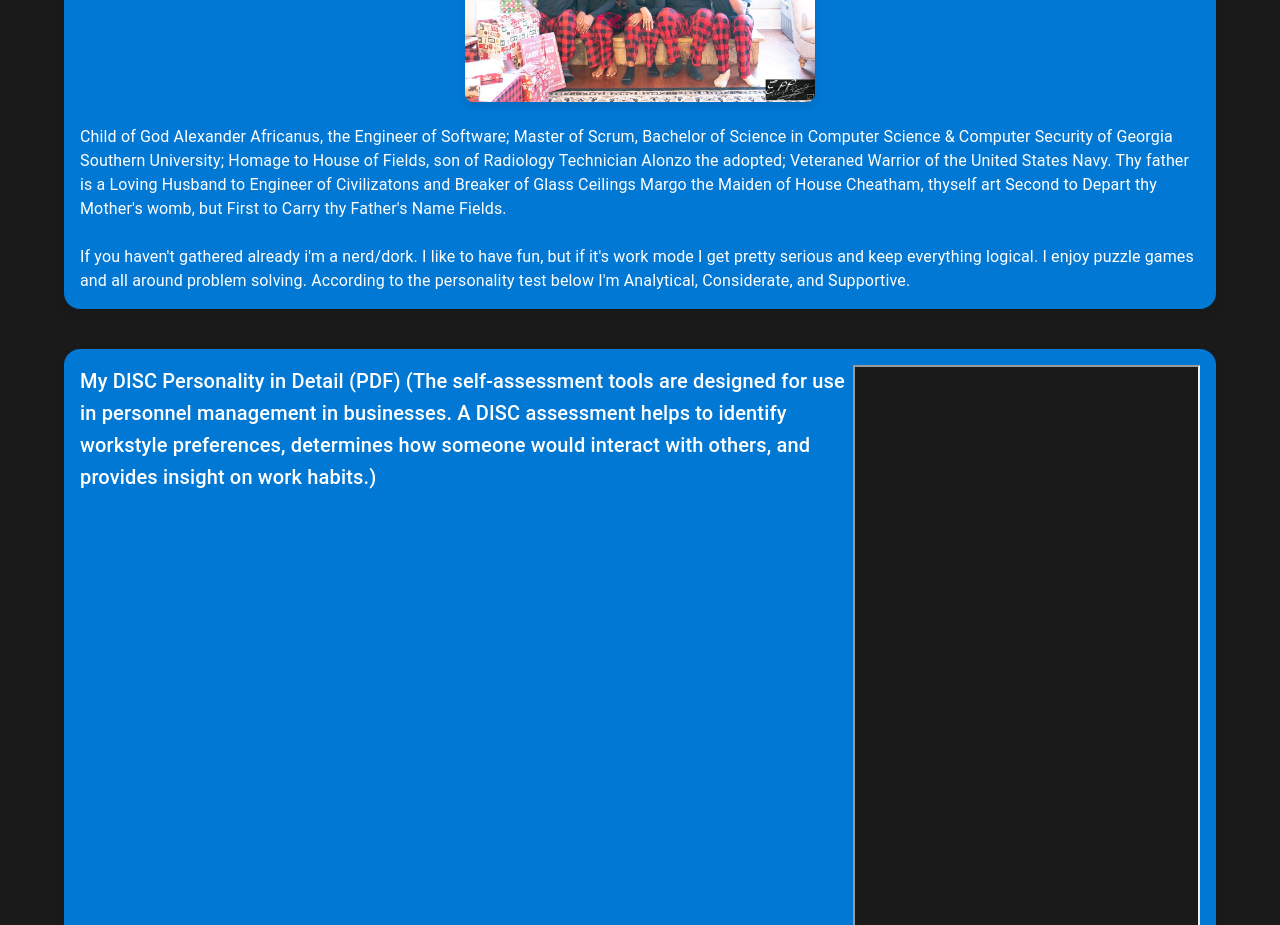
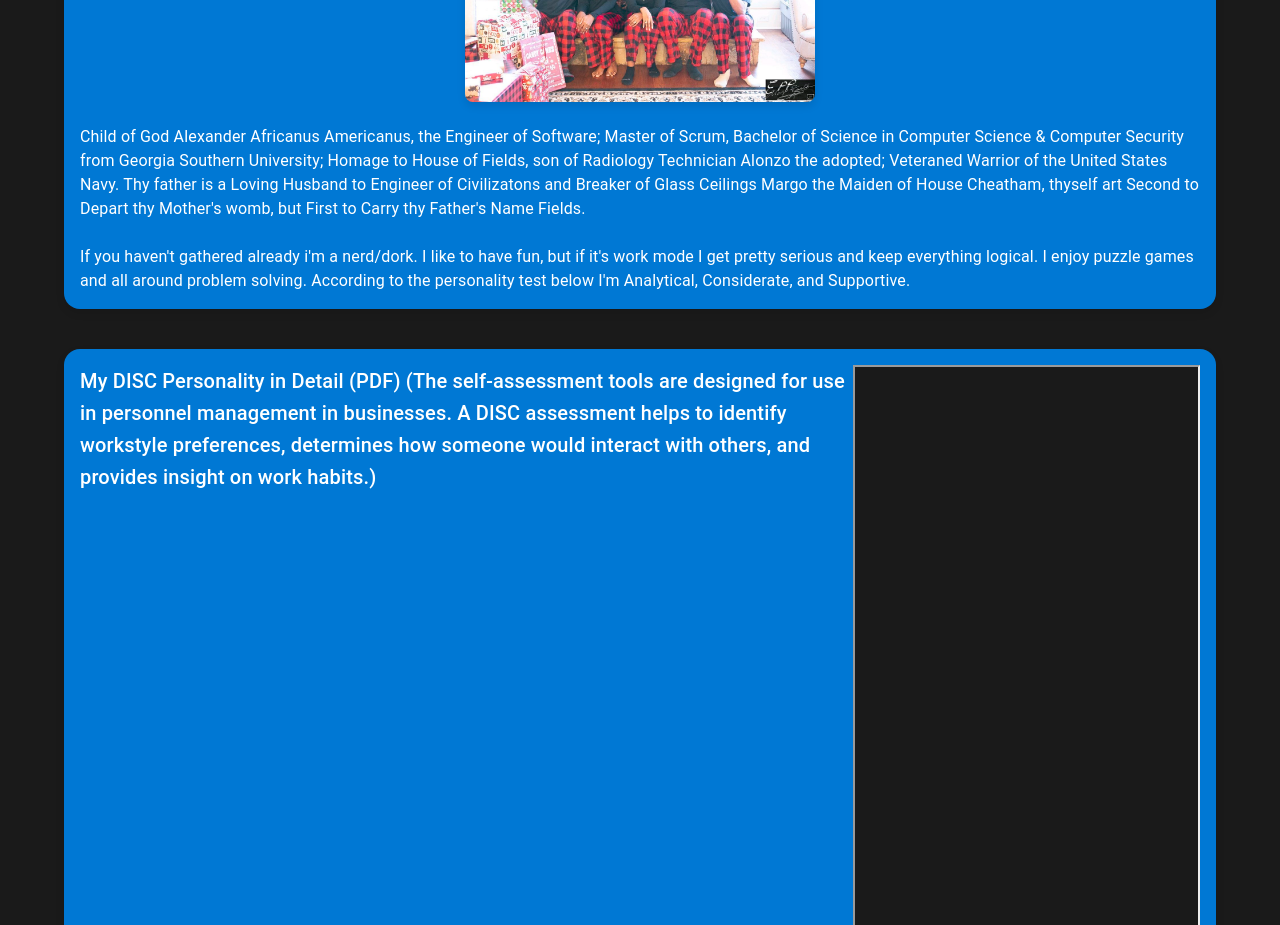
Before and after one commit to roku674/Website, a React (Create React App) app in the folder frontend/: page /personality in a window 1280 px wide. Shown: the part 1440-2365 px from the top of the page. Built offline with nearby package versions, Linux system fonts and the light colour scheme; no server answers.

Commit message:
Update Personality.js

```diff
--- a/frontend/src/pages/Personality.js
+++ b/frontend/src/pages/Personality.js
@@ -180,10 +180,10 @@ const Personality = () => {
                 <br />
                 <Grid item>
                   <Typography variant="body1">
-                    {/* Your narrative here */}
-                    Child of God Alexander Africanus, the Engineer of Software; Master of
+                    {/* My narrative here */}
+                    Child of God Alexander Africanus Americanus, the Engineer of Software; Master of
                     Scrum, Bachelor of Science in Computer Science & Computer
-                    Security of Georgia Southern University; Homage to House of
+                    Security from Georgia Southern University; Homage to House of
                     Fields, son of Radiology Technician Alonzo the adopted;
                     Veteraned Warrior of the United States Navy. Thy father is a
                     Loving Husband to Engineer of Civilizatons and Breaker of
```
